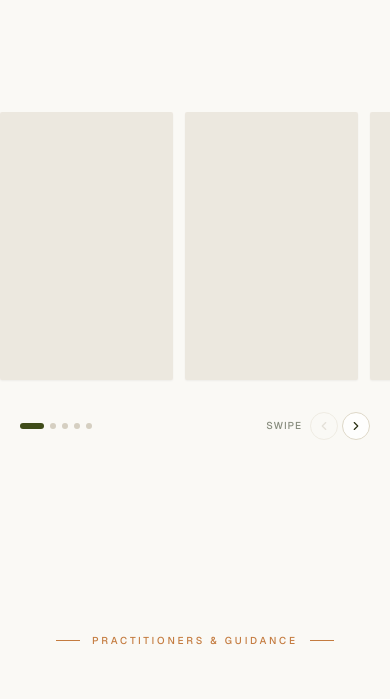
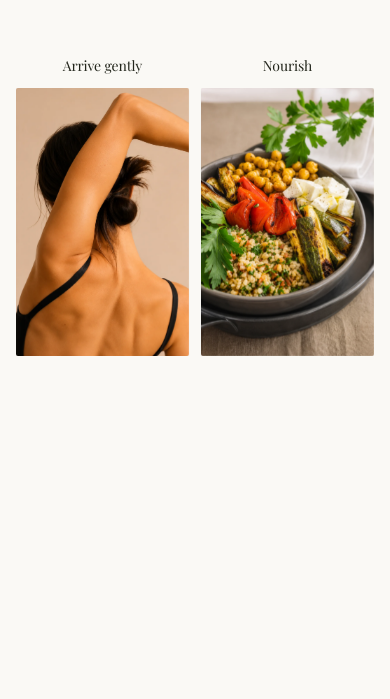
Before and after one commit to digitap863/saha, a Next.js app: page /experience in a window 390 px wide. Shown: the part 2225-2924 px from the top of the page. Built offline with nearby package versions, Linux system fonts and the light colour scheme.

Commit message:
feat: replace swiper with pinned GSAP ScrollTrigger horizontal scroll on mobile

```diff
--- a/components/experience/ExperienceRhythm.tsx
+++ b/components/experience/ExperienceRhythm.tsx
@@ -1,8 +1,7 @@
 "use client";
 
-import React, { useRef, useEffect, useState } from "react";
+import React, { useRef, useEffect } from "react";
 import Image from "next/image";
-import { ChevronLeft, ChevronRight } from "lucide-react";
 import gsap from "gsap";
 import { ScrollTrigger } from "gsap/ScrollTrigger";
 
@@ -50,55 +49,22 @@ export const RHYTHM_STEPS: RhythmStep[] = [
 
 export default function ExperienceRhythm() {
   const sectionRef = useRef<HTMLElement>(null);
+  const pinContainerRef = useRef<HTMLDivElement>(null);
   const headlineRef = useRef<HTMLHeadingElement>(null);
+  const trackRef = useRef<HTMLDivElement>(null);
   const cardContainersRef = useRef<(HTMLDivElement | null)[]>([]);
   const imageWrappersRef = useRef<(HTMLDivElement | null)[]>([]);
   const titlesRef = useRef<(HTMLHeadingElement | null)[]>([]);
   const footnoteRef = useRef<HTMLParagraphElement>(null);
 
-  const scrollContainerRef = useRef<HTMLDivElement>(null);
-  const [canScrollLeft, setCanScrollLeft] = useState(false);
-  const [canScrollRight, setCanScrollRight] = useState(true);
-  const [activeStep, setActiveStep] = useState(0);
+  useEffect(() => {
+    const mm = gsap.matchMedia();
 
-  const checkScroll = () => {
-    if (!scrollContainerRef.current) return;
-    const { scrollLeft, scrollWidth, clientWidth } = scrollContainerRef.current;
-    setCanScrollLeft(scrollLeft > 10);
-    setCanScrollRight(scrollLeft + clientWidth < scrollWidth - 10);
-
-    const cardWidth = scrollWidth / RHYTHM_STEPS.length;
-    const currentIndex = Math.min(
-      RHYTHM_STEPS.length - 1,
-      Math.max(0, Math.round(scrollLeft / cardWidth))
-    );
-    setActiveStep(currentIndex);
-  };
-
-  const scrollToStep = (idx: number) => {
-    const targetCard = cardContainersRef.current[idx];
-    if (targetCard) {
-      targetCard.scrollIntoView({
-        behavior: "smooth",
-        block: "nearest",
-        inline: "start",
-      });
-    }
-  };
-
-  const scrollByDirection = (dir: "left" | "right") => {
-    if (!scrollContainerRef.current) return;
-    const container = scrollContainerRef.current;
-    const scrollAmount = container.clientWidth * 0.75;
-    container.scrollBy({
-      left: dir === "left" ? -scrollAmount : scrollAmount,
-      behavior: "smooth",
-    });
-  };
-
-  useEffect(() => {
-    const ctx = gsap.context(() => {
-      // 1. Headline Fade-Up
+    // ==========================================
+    // 1. DESKTOP (>= 1024px): 5-column grid entrance
+    // ==========================================
+    mm.add("(min-width: 1024px)", () => {
+      // Headline entrance
       if (headlineRef.current) {
         gsap.fromTo(
           headlineRef.current,
@@ -117,7 +83,7 @@ export default function ExperienceRhythm() {
         );
       }
 
-      // 2. Titles Stagger Entrance
+      // Titles stagger entrance
       const validTitles = titlesRef.current.filter(Boolean);
       if (validTitles.length > 0) {
         gsap.fromTo(
@@ -138,7 +104,7 @@ export default function ExperienceRhythm() {
         );
       }
 
-      // 3. Image Curtain Wipe & Scale Entrance
+      // Images curtain reveal & scale
       const validImages = imageWrappersRef.current.filter(Boolean);
       if (validImages.length > 0) {
         gsap.fromTo(
@@ -163,8 +129,69 @@ export default function ExperienceRhythm() {
           }
         );
       }
+    });
 
-      // 5. Footnote subtle entrance
+    // ==========================================
+    // 2. MOBILE / TABLET (< 1024px): Pinned Horizontal Scroll
+    // ==========================================
+    mm.add("(max-width: 1023px)", () => {
+      if (!pinContainerRef.current || !trackRef.current) return;
+
+      const track = trackRef.current;
+      const validImages = imageWrappersRef.current.filter(Boolean);
+      const validTitles = titlesRef.current.filter(Boolean);
+
+      // Ensure images & titles are visible on mobile
+      validImages.forEach((img) => {
+        if (img) gsap.set(img, { clipPath: "inset(0% 0% 0% 0%)", scale: 1, opacity: 1 });
+      });
+      validTitles.forEach((t) => {
+        if (t) gsap.set(t, { opacity: 1, y: 0 });
+      });
+
+      // Headline entrance
+      if (headlineRef.current) {
+        gsap.fromTo(
+          headlineRef.current,
+          { opacity: 0, y: 24 },
+          {
+            opacity: 1,
+            y: 0,
+            duration: 0.8,
+            ease: "power2.out",
+            scrollTrigger: {
+              trigger: headlineRef.current,
+              start: "top 88%",
+              toggleActions: "play none none reverse",
+            },
+          }
+        );
+      }
+
+      // Calculate total horizontal travel distance
+      const getDistance = () => {
+        const containerWidth = track.parentElement
+          ? track.parentElement.clientWidth
+          : window.innerWidth;
+        return -(track.scrollWidth - containerWidth);
+      };
+
+      gsap.to(track, {
+        x: getDistance,
+        ease: "none",
+        scrollTrigger: {
+          trigger: pinContainerRef.current,
+          start: "top top+=75",
+          end: () => `+=${Math.abs(getDistance()) * 1.3}`,
+          pin: true,
+          scrub: 1,
+          invalidateOnRefresh: true,
+          anticipatePin: 1,
+        },
+      });
+    });
+
+    // Footnote entrance (both desktop & mobile)
     if (footnoteRef.current) {
       gsap.fromTo(
         footnoteRef.current,
@@ -182,21 +209,21 @@ export default function ExperienceRhythm() {
         }
       );
     }
-    }, sectionRef);
 
-    return () => ctx.revert();
+    return () => mm.revert();
   }, []);
 
   return (
     <section
       ref={sectionRef}
-      className="relative w-full  py-8 sm:py-12 lg:py-20 overflow-hidden"
+      className="relative w-full py-8 sm:py-12 lg:py-20 overflow-hidden"
     >
       <div className="max-w-7xl mx-auto px-4 sm:px-6 lg:px-10">
+        <div ref={pinContainerRef} className="w-full">
           {/* ========================================================
               PART 1: SECTION TITLE
              ======================================================== */}
-        <div className="text-center max-w-3xl mx-auto mb-14 sm:mb-18 lg:mb-20">
+          <div className="text-center max-w-3xl mx-auto mb-8 sm:mb-12 lg:mb-20">
             <h2
               ref={headlineRef}
               className="font-headline-sans font-light text-[#1F231B] text-3xl sm:text-4xl lg:text-[3.35rem] leading-[1.12] tracking-[-0.04em] will-change-transform"
@@ -206,14 +233,12 @@ export default function ExperienceRhythm() {
           </div>
 
           {/* ========================================================
-            PART 2: 5 RHYTHM COLUMNS WITH ANIMATED IMAGES
+              PART 2: 5 RHYTHM COLUMNS (GSAP Horizontal Scroll on Mobile)
              ======================================================== */}
-        <div className="group/strip w-full max-w-6xl mx-auto relative">
-          {/* Mobile Horizontal Scroll Container / Desktop 5-Col Contiguous Grid */}
+          <div className="group/strip w-full max-w-6xl mx-auto overflow-hidden">
             <div
-            ref={scrollContainerRef}
-            onScroll={checkScroll}
-            className="flex lg:grid lg:grid-cols-5 gap-3 sm:gap-4 lg:gap-1.5 items-end overflow-x-auto lg:overflow-visible pb-3 lg:pb-0 px-4 sm:px-6 lg:px-0 -mx-4 sm:-mx-6 lg:mx-0 snap-x snap-mandatory scroll-smooth touch-pan-x [-ms-overflow-style:none] [scrollbar-width:none] [&::-webkit-scrollbar]:hidden"
+              ref={trackRef}
+              className="flex lg:grid lg:grid-cols-5 gap-3 sm:gap-4 lg:gap-1.5 items-end flex-nowrap will-change-transform"
             >
               {RHYTHM_STEPS.map((step, idx) => (
                 <div
@@ -221,7 +246,7 @@ export default function ExperienceRhythm() {
                   ref={(el) => {
                     cardContainersRef.current[idx] = el;
                   }}
-                className="group/card flex flex-col items-center cursor-pointer will-change-transform shrink-0 w-[calc(50%-6px)] sm:w-[calc(33.33%-11px)] lg:w-auto snap-start"
+                  className="group/card flex flex-col items-center cursor-pointer will-change-transform shrink-0 w-[calc(50vw-22px)] sm:w-[calc(33.33vw-24px)] lg:w-auto"
                 >
                   {/* Pillar Header Title */}
                   <h3
@@ -256,57 +281,6 @@ export default function ExperienceRhythm() {
                 </div>
               ))}
             </div>
-
-          {/* Mobile Pagination & Navigation (hidden on desktop lg) */}
-          <div className="flex lg:hidden items-center justify-between mt-5 px-1 sm:px-2">
-            {/* Step Indicators / Dots */}
-            <div className="flex items-center gap-1.5">
-              {RHYTHM_STEPS.map((_, i) => (
-                <button
-                  key={i}
-                  onClick={() => scrollToStep(i)}
-                  aria-label={`Go to rhythm step ${i + 1}`}
-                  className={`h-1.5 rounded-full transition-all duration-300 ${
-                    activeStep === i
-                      ? "w-6 bg-[#3F4C19]"
-                      : "w-1.5 bg-[#D5CFC1] hover:bg-[#A39D8D]"
-                  }`}
-                />
-              ))}
-            </div>
-
-            {/* Mobile swipe hint and arrows */}
-            <div className="flex items-center gap-2">
-              <span className="text-[10px] tracking-widest uppercase text-[#888D7E] font-medium">
-                Swipe
-              </span>
-              <div className="flex items-center gap-1">
-                <button
-                  onClick={() => scrollByDirection("left")}
-                  disabled={!canScrollLeft}
-                  className={`p-1.5 rounded-full border border-[#DDD7C7] transition-all duration-200 ${
-                    canScrollLeft
-                      ? "text-[#293011] bg-white/80 hover:bg-[#EAE5D9] active:scale-95"
-                      : "text-[#C2BCAD] opacity-40 cursor-not-allowed"
-                  }`}
-                  aria-label="Scroll left"
-                >
-                  <ChevronLeft className="w-3.5 h-3.5" />
-                </button>
-                <button
-                  onClick={() => scrollByDirection("right")}
-                  disabled={!canScrollRight}
-                  className={`p-1.5 rounded-full border border-[#DDD7C7] transition-all duration-200 ${
-                    canScrollRight
-                      ? "text-[#293011] bg-white/80 hover:bg-[#EAE5D9] active:scale-95"
-                      : "text-[#C2BCAD] opacity-40 cursor-not-allowed"
-                  }`}
-                  aria-label="Scroll right"
-                >
-                  <ChevronRight className="w-3.5 h-3.5" />
-                </button>
-              </div>
-            </div>
           </div>
         </div>
 
```
Lines whose indentation alone changed are shown as unchanged.
